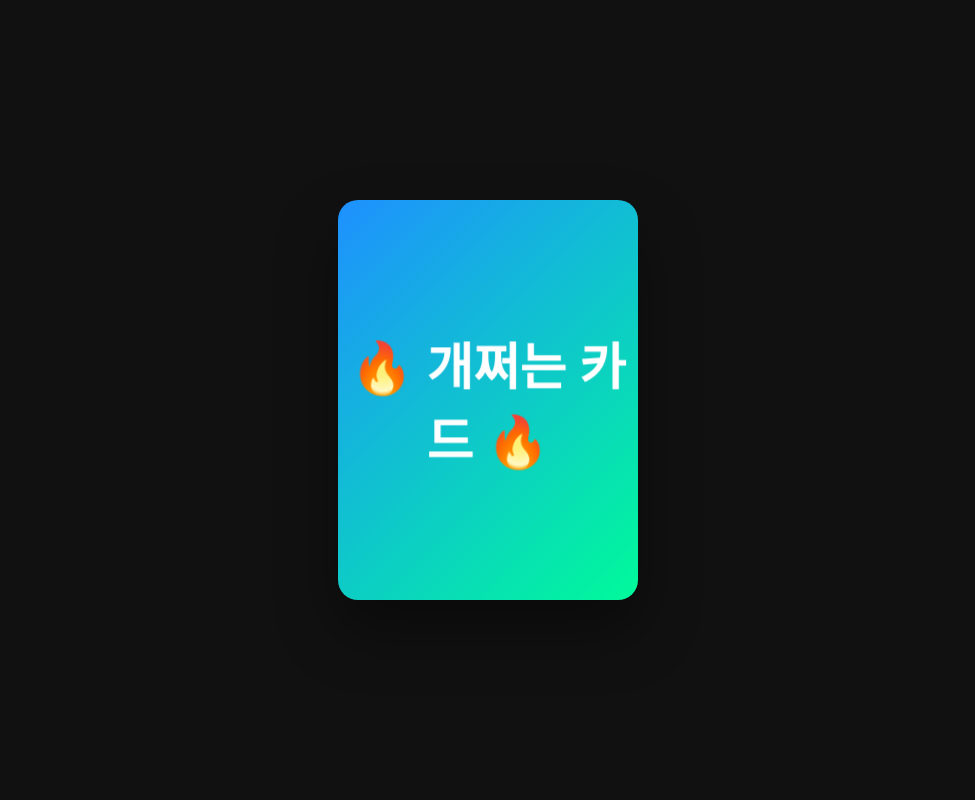
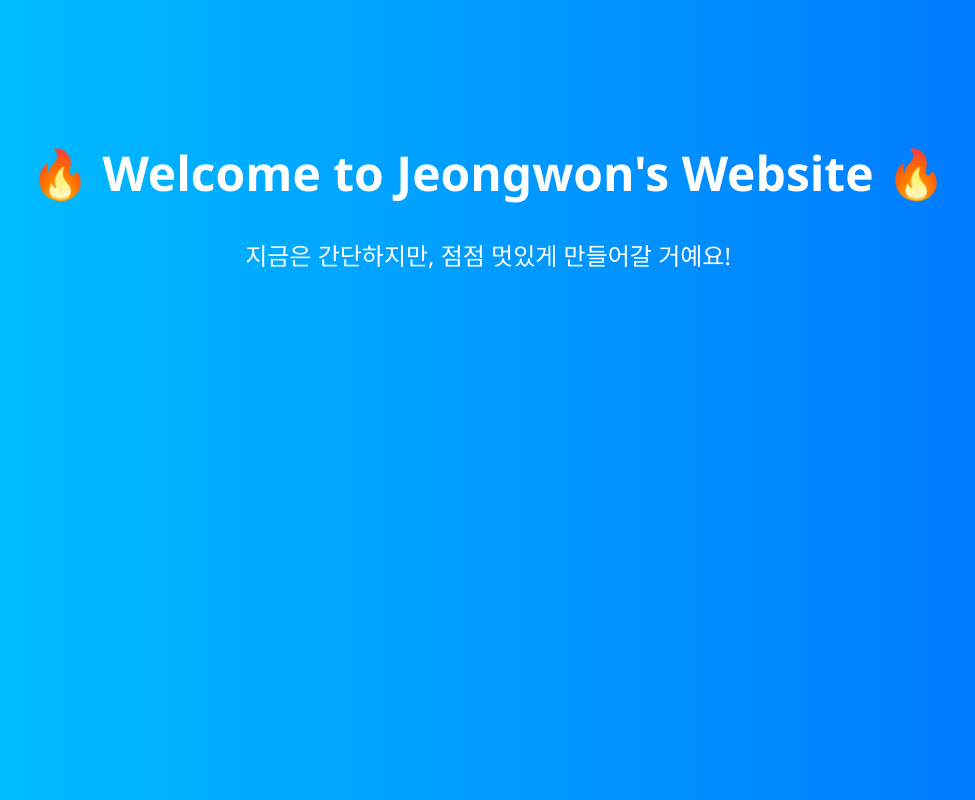
Before and after one commit to jeongwon23423/my-website, a plain HTML site: page my-website/index.html in a window 1280 px wide. Shown: the whole page, without its empty margins (152-1127 px from the left). Drawn offline with Linux system fonts and the light colour scheme.

Commit message:
Update index.html

```diff
--- a/my-website/index.html
+++ b/my-website/index.html
@@ -2,63 +2,27 @@
 <html lang="ko">
 <head>
   <meta charset="UTF-8">
-    <title>3D 카드 이펙트</title>
+  <title>정원의 포트폴리오</title>
   <style>
     body {
-            margin: 0;
-            height: 100vh;
-            display: flex;
-            justify-content: center;
-            align-items: center;
-            background: #111;
-            overflow: hidden;
+      background: linear-gradient(to right, #00c6ff, #0072ff);
+      color: white;
       font-family: 'Segoe UI', sans-serif;
+      text-align: center;
+      padding-top: 100px;
     }
 
-        .card {
-            width: 300px;
-            height: 400px;
-            background: linear-gradient(135deg, #1e90ff, #00fa9a);
-            border-radius: 20px;
-            box-shadow: 0 30px 60px rgba(0,0,0,0.4);
-            transform-style: preserve-3d;
-            transition: transform 0.2s;
-            display: flex;
-            align-items: center;
-            justify-content: center;
-            color: white;
-            font-size: 24px;
-            text-align: center;
-            perspective: 1000px;
+    h1 {
+      font-size: 3em;
     }
 
-            .card:hover {
-                cursor: pointer;
-            }
-
-            .card h1 {
-                transform: translateZ(50px);
+    p {
+      font-size: 1.5em;
     }
   </style>
 </head>
 <body>
-    <div class="card" id="card">
-        <h1>🔥 개쩌는 카드 🔥</h1>
-    </div>
-
-    <script>
-    const card = document.getElementById('card');
-
-    document.addEventListener('mousemove', (e) => {
-      let x = (window.innerWidth / 2 - e.clientX) / 25;
-      let y = (window.innerHeight / 2 - e.clientY) / 25;
-
-      card.style.transform = `rotateY(${x}deg) rotateX(${-y}deg)`;
-    });
-
-    document.addEventListener('mouseleave', () => {
-      card.style.transform = `rotateY(0deg) rotateX(0deg)`;
-    });
-    </script>
+  <h1>🔥 Welcome to Jeongwon's Website 🔥</h1>
+  <p>지금은 간단하지만, 점점 멋있게 만들어갈 거예요!</p>
 </body>
 </html>
```
Lines whose indentation alone changed are shown as unchanged.
